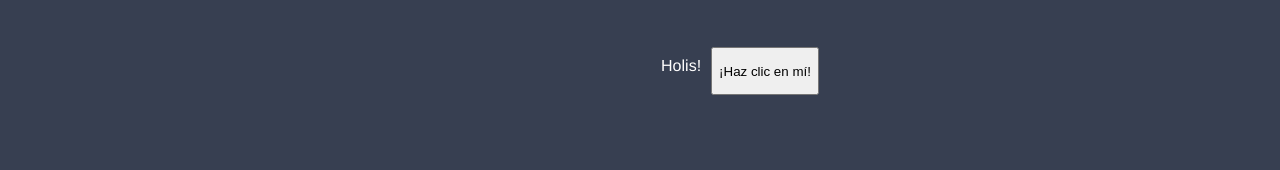
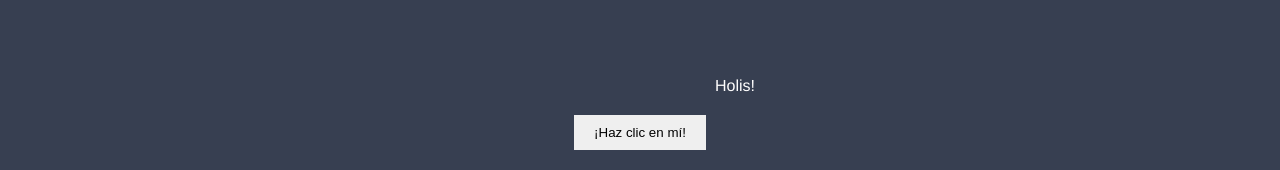
Before and after one commit to Pablo-Fornerod/miprimerapagina, a plain HTML site: page index.html in a window 1280 px wide. Shown: the part 715-885 px from the top of the page. Before the commit the page ends 810 px from the top, so only its background shows below. Drawn offline with Linux system fonts and the light colour scheme.

Commit message:
Update estilos.css
mejora de footer con chatGPT

```diff
--- a/estilos.css
+++ b/estilos.css
@@ -155,7 +155,31 @@ main {
     display: flex;
     justify-content: center;
 }
-footer {
+/*footer {
     display: flex;
     justify-content: center;
-}
+}*/
+/* CSS code */
+footer {
+    background-color: X; /* Replace X with your desired color for the footer background */
+    padding: 20px;
+    text-align: center;
+  }
+
+  footer p {
+    color: X; /* Replace X with your desired color for the footer text */
+    font-size: X; /* Replace X with your desired font size for the footer text */
+  }
+
+  footer button {
+    background-color: X; /* Replace X with your desired color for the button background */
+    color: X; /* Replace X with your desired color for the button text */
+    font-size: X; /* Replace X with your desired font size for the button text */
+    padding: 10px 20px;
+    border: none;
+    cursor: pointer;
+  }
+
+  footer button:hover {
+    background-color: X; /* Replace X with your desired color for the button background on hover */
+  }
```
